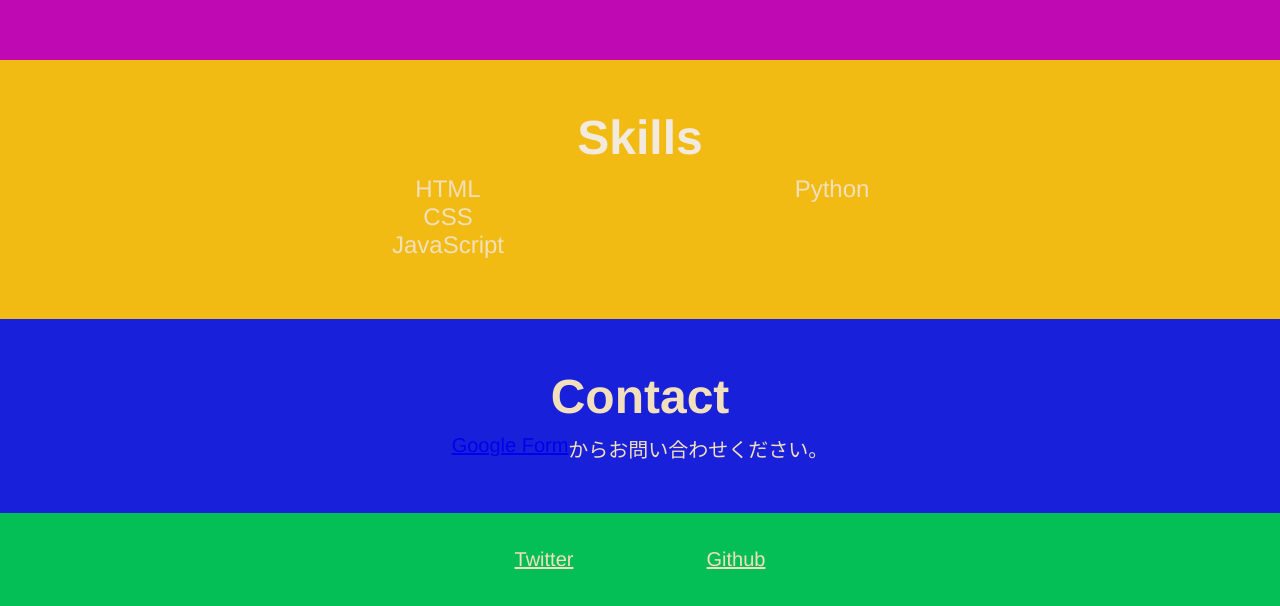
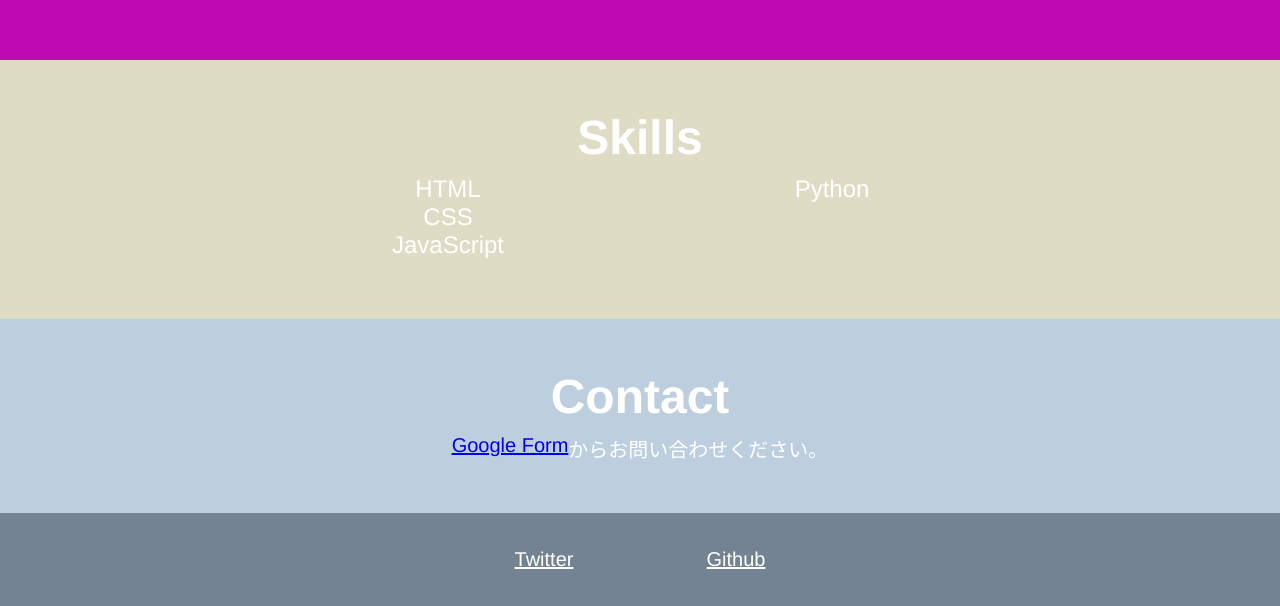
Before and after one commit to Yuhnosuke/portfolio, a Vue app: page / in a window 1280 px wide. Shown: the part 708-1314 px from the top of the page. Built offline with nearby package versions, Linux system fonts and the light colour scheme.

Commit message:
配色を変更

```diff
--- a/src/components/Contact.vue
+++ b/src/components/Contact.vue
@@ -21,13 +21,13 @@ export default {
             font-size: map-get($font-size, 'sections');
         }
         h3, p {
-            color: $font-color;
+            color: $c-white;
         }
         p {
             font-size: map-get($font-size, 'form');
         }
         a:active, a:visited, a:active {
-            color: $font-color;
+            color: $c-white;
         }
     }
     .form {
--- a/src/components/Footer.vue
+++ b/src/components/Footer.vue
@@ -19,13 +19,13 @@
                 width: 25%;
                 padding: 10px 0;
                 a {
-                    color: $font-color;
+                    color: #FFF;
                     font-size: map-get($font-size, 'sns');
                 }
             }
         }
     }
     a:active, a:visited, a:active {
-        color: $font-color;
+        color: #FFF;
     }
 </style>
--- a/src/components/Home.vue
+++ b/src/components/Home.vue
@@ -25,7 +25,7 @@ export default {
             font-size: map-get($font-size, 'job');
         }
         h1, p {
-            color: $font-color;
+            color:  map-get($font-color, 'home');
         }
     }
 </style>
--- a/src/components/Skills.vue
+++ b/src/components/Skills.vue
@@ -24,7 +24,7 @@ export default {
         background-color: map-get($background-color, 'skills');
         padding: 50px 0;
         h3 {
-            color: #F2EADF;
+            color: $c-white;
             font-size: map-get($font-size, 'sections');
         }
         .skill-container {
@@ -38,7 +38,7 @@ export default {
                 ul {
                     list-style-type: none;
                     li {
-                        color: #F2DFBB;
+                        color: $c-white;
                         font-size: map-get($font-size, 'skills');
                         font-weight: 500;
                     }
--- a/styles/_variables.scss
+++ b/styles/_variables.scss
@@ -1,4 +1,8 @@
-$font-color: #F2DFBB;
+$font-color: (
+    home: #F2DFBB,
+);
+
+$c-white: #FFF;
 
 $font-size: (
     name: 5rem,
@@ -13,7 +17,7 @@ $background-color: (
     html: #B98A94,
     home: #BF0AB3,
     // about: #2ABF5E,
-    skills: #F2BB13,
-    contact: #1821D9,
-    footer: #04BF55,
+    skills: #DEDCC5,
+    contact: #BDCEDE,
+    footer: #738391,
 );
```
